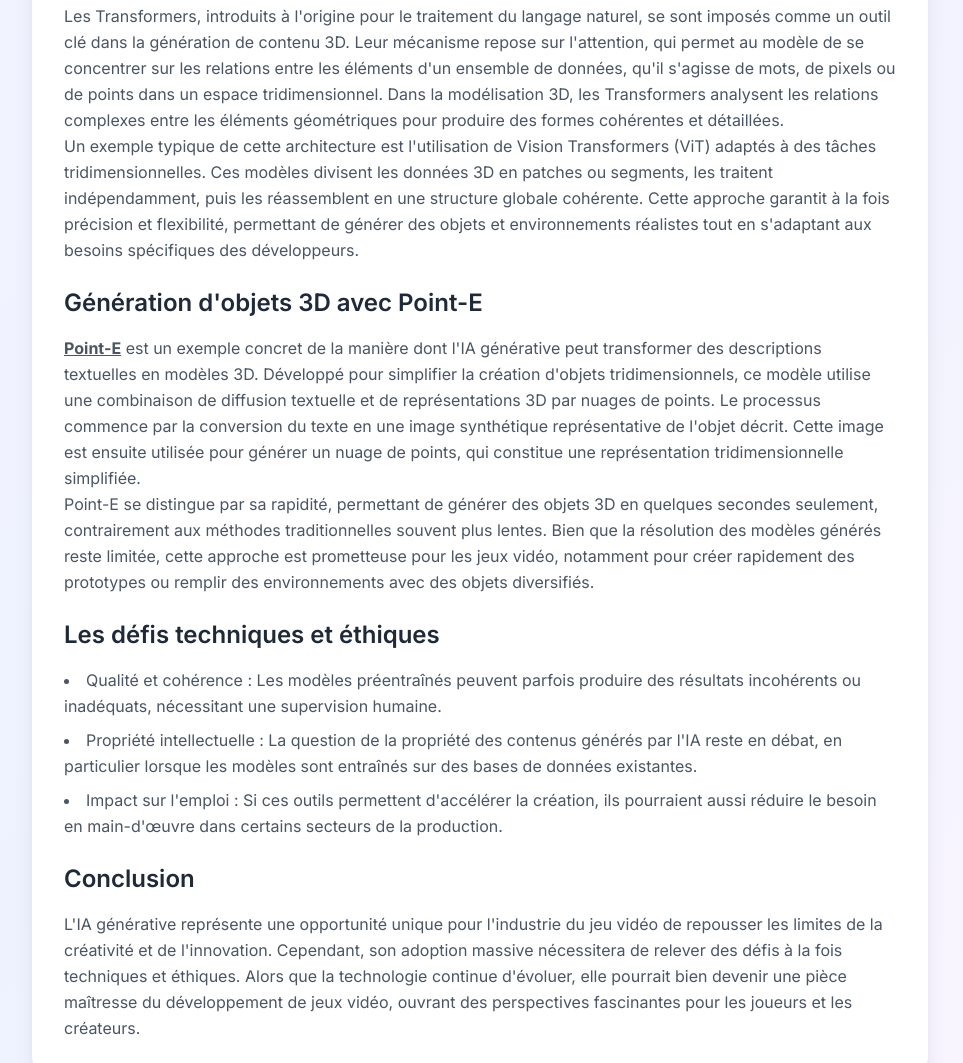
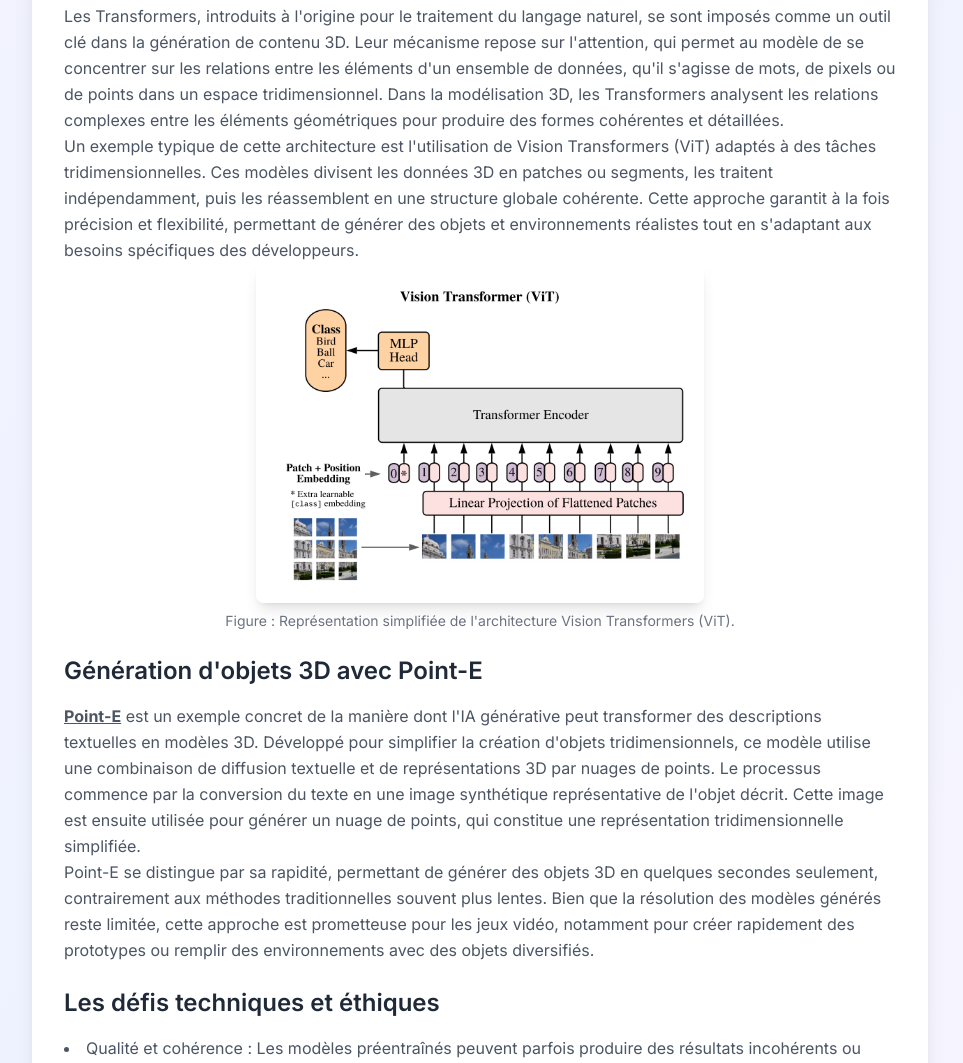
Before and after one commit to Dixtawi/GenAI_VT, a website: page public/pages/explic.html in a window 1280 px wide. Shown: the part 921-1984 px from the top of the page, without its empty margins (160-1123 px from the left). Drawn offline with nearby package versions, Linux system fonts and the light colour scheme.

Commit message:
feat: explic.html

```diff
--- a/public/pages/explic.html
+++ b/public/pages/explic.html
@@ -124,6 +124,10 @@
                                         cohérente. Cette approche garantit à la fois précision et flexibilité, permettant de générer des objets et environnements réalistes
                                         tout en s'adaptant aux besoins spécifiques des développeurs.
                                     </p>
+                                    <div class="flex justify-center">
+                                        <img src="../assets/vit.png" alt="Architecture des Vision Transformers (ViT)" class="w-full max-w-md rounded-lg shadow-lg hover:shadow-2xl transition-shadow duration-300">
+                                    </div>
+                                    <p class="text-sm text-center text-gray-500 mt-2">Figure : Représentation simplifiée de l'architecture Vision Transformers (ViT).</p>
                                 </section>
 
                                 <section>
```
Also changed, not shown: public/assets/vit.png (added).
